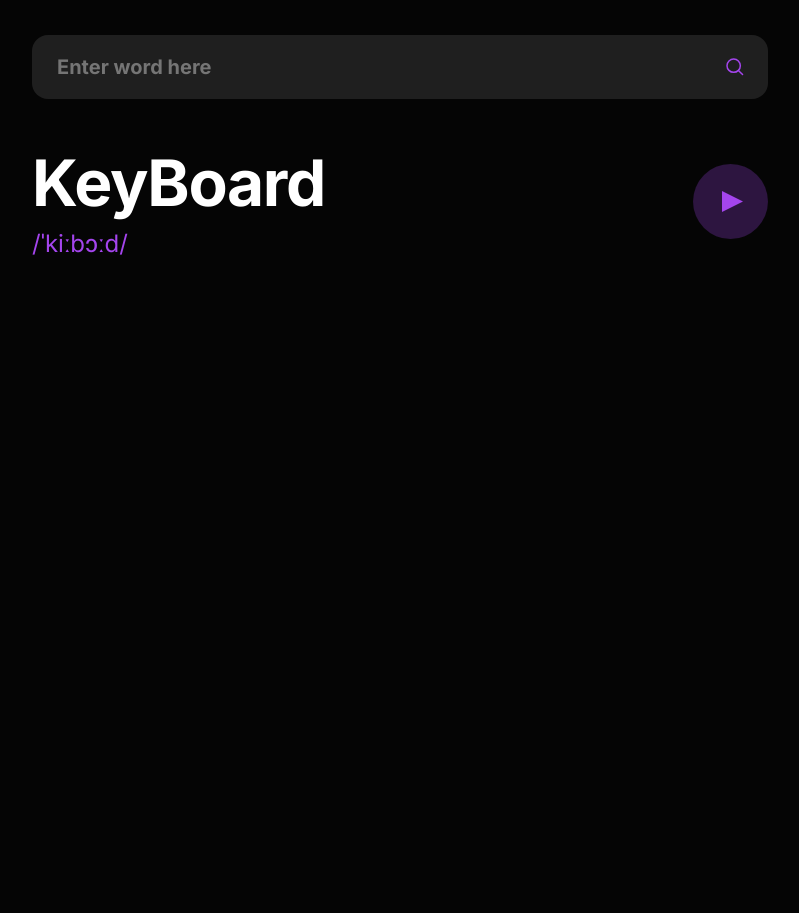
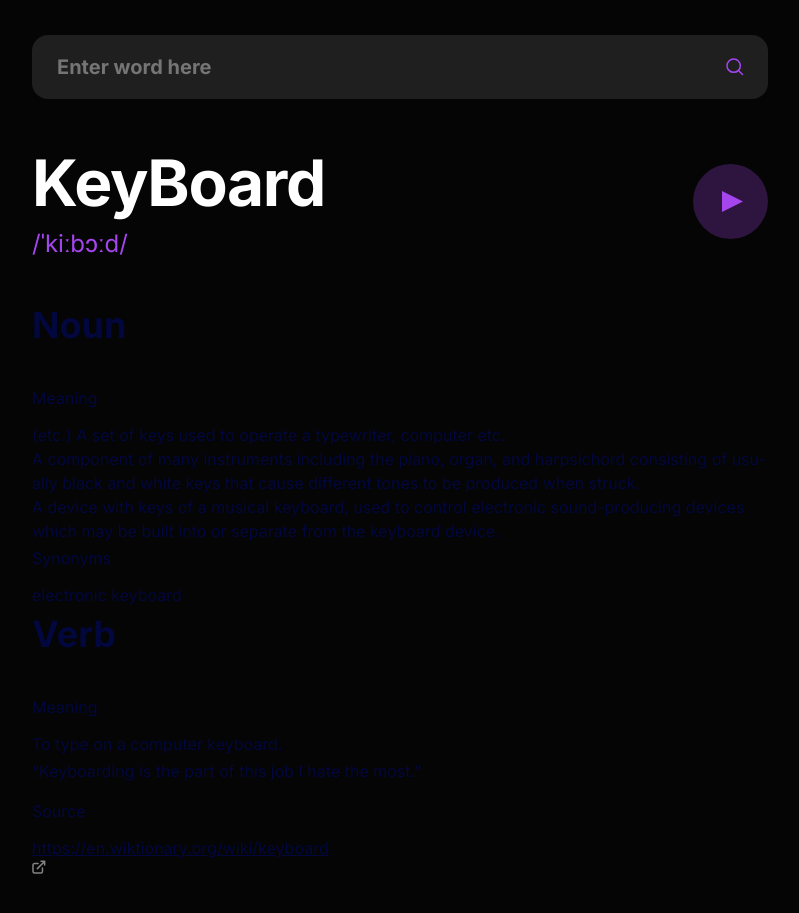
Before and after one commit to piushbhandari/dictionaryapp, a plain HTML site: page index.html in a window 1280 px wide. Shown: the part 117-1030 px from the top of the page, without its empty margins (240-1039 px from the left). Before the commit the page ends 800 px from the top, so only its background shows below. Drawn offline with Linux system fonts and the light colour scheme.

Commit message:
markup for the rest of the body

```diff
--- a/index.html
+++ b/index.html
@@ -143,6 +143,82 @@
               </svg>
             </button>
           </div>
+
+          <ul role="list" class="definitions">
+            <li class="definitions__item">
+              <h2 class="definitions__category">
+                <span>Noun</span>
+              </h2>
+
+              <p class="definitions__meaning">Meaning</p>
+
+              <ul role="list" class="meaning-listing">
+                <li class="meaning-listing">
+                  (etc.) A set of keys used to operate a typewriter, computer
+                  etc.
+                </li>
+                <li class="meaning-listing">
+                  A component of many instruments including the piano, organ,
+                  and harpsichord consisting of usually black and white keys
+                  that cause different tones to be produced when struck.
+                </li>
+                <li class="meaning-listing">
+                  A device with keys of a musical keyboard, used to control
+                  electronic sound-producing devices which may be built into or
+                  separate from the keyboard device.
+                </li>
+              </ul>
+
+              <div class="synonyms-box">
+                <p class="synonyms-box__text">Synonyms</p>
+                <ul role="list" class="synonyms-listing">
+                  <li class="synonyms-listing__item">electronic keyboard</li>
+                </ul>
+              </div>
+            </li>
+
+            <li class="definitions__item">
+              <h2 class="definitions__category">
+                <span>Verb</span>
+              </h2>
+
+              <p class="definitions__meaning">Meaning</p>
+
+              <ul role="list" class="meaning-listing">
+                <li class="meaning-listing">
+                  To type on a computer keyboard.
+
+                  <p class="meaning-listing__sentence">
+                    “Keyboarding is the part of this job I hate the most.”
+                  </p>
+                </li>
+              </ul>
+            </li>
+          </ul>
+
+          <div class="source-box">
+            <p class="source-box__text">Source</p>
+
+            <a href="#" class="source-box__link">
+              <span>https://en.wiktionary.org/wiki/keyboard</span>
+              <svg
+                class="source-box__icon"
+                xmlns="http://www.w3.org/2000/svg"
+                width="14"
+                height="14"
+                viewBox="0 0 14 14"
+              >
+                <path
+                  fill="none"
+                  stroke="#838383"
+                  stroke-linecap="round"
+                  stroke-linejoin="round"
+                  stroke-width="1.5"
+                  d="M6.09 3.545H2.456A1.455 1.455 0 0 0 1 5v6.545A1.455 1.455 0 0 0 2.455 13H9a1.455 1.455 0 0 0 1.455-1.455V7.91m-5.091.727 7.272-7.272m0 0H9m3.636 0V5"
+                />
+              </svg>
+            </a>
+          </div>
         </div>
       </main>
     </div>
--- a/styles.css
+++ b/styles.css
@@ -57,7 +57,6 @@ html {
 html,
 body,
 #__next {
-  height: 100%;
 }
 /* Set core root defaults */
 html:focus-within {
```
